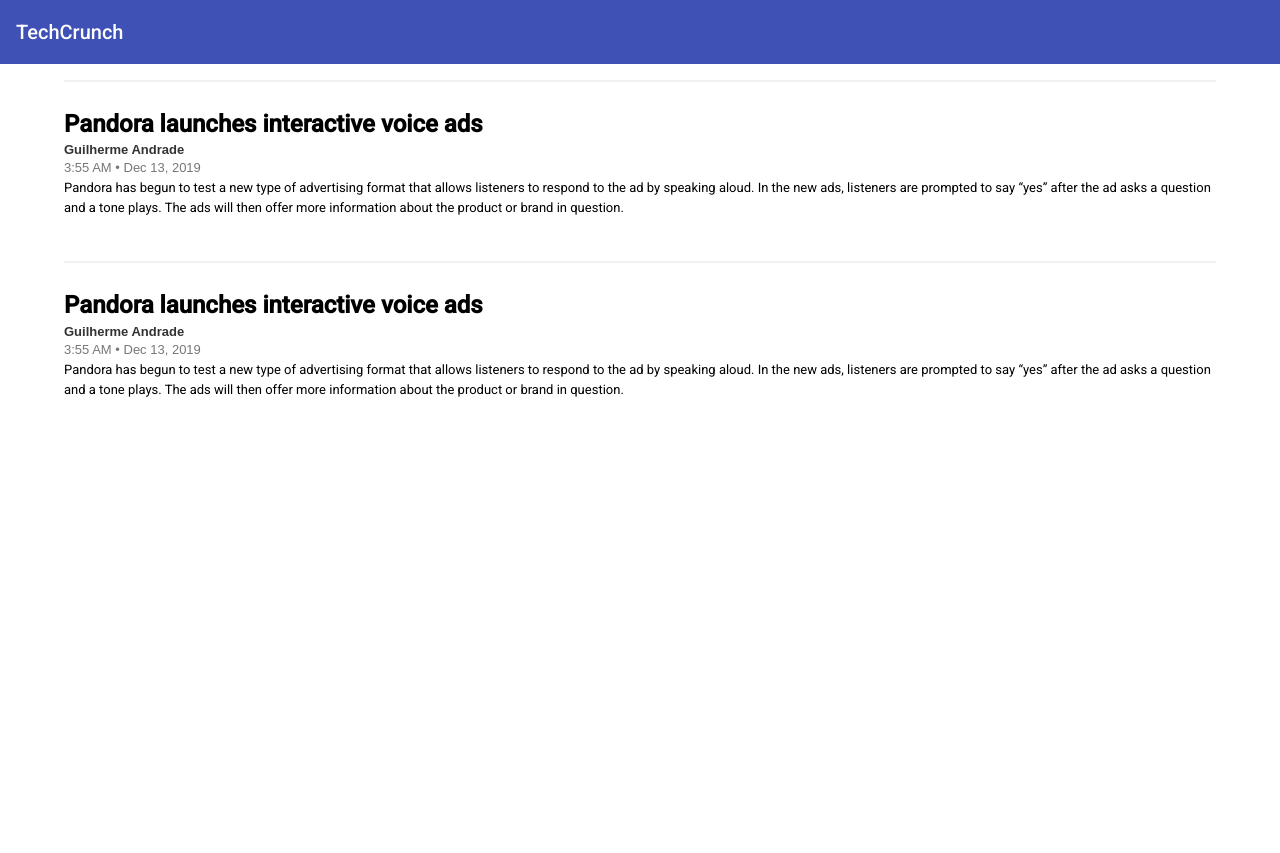
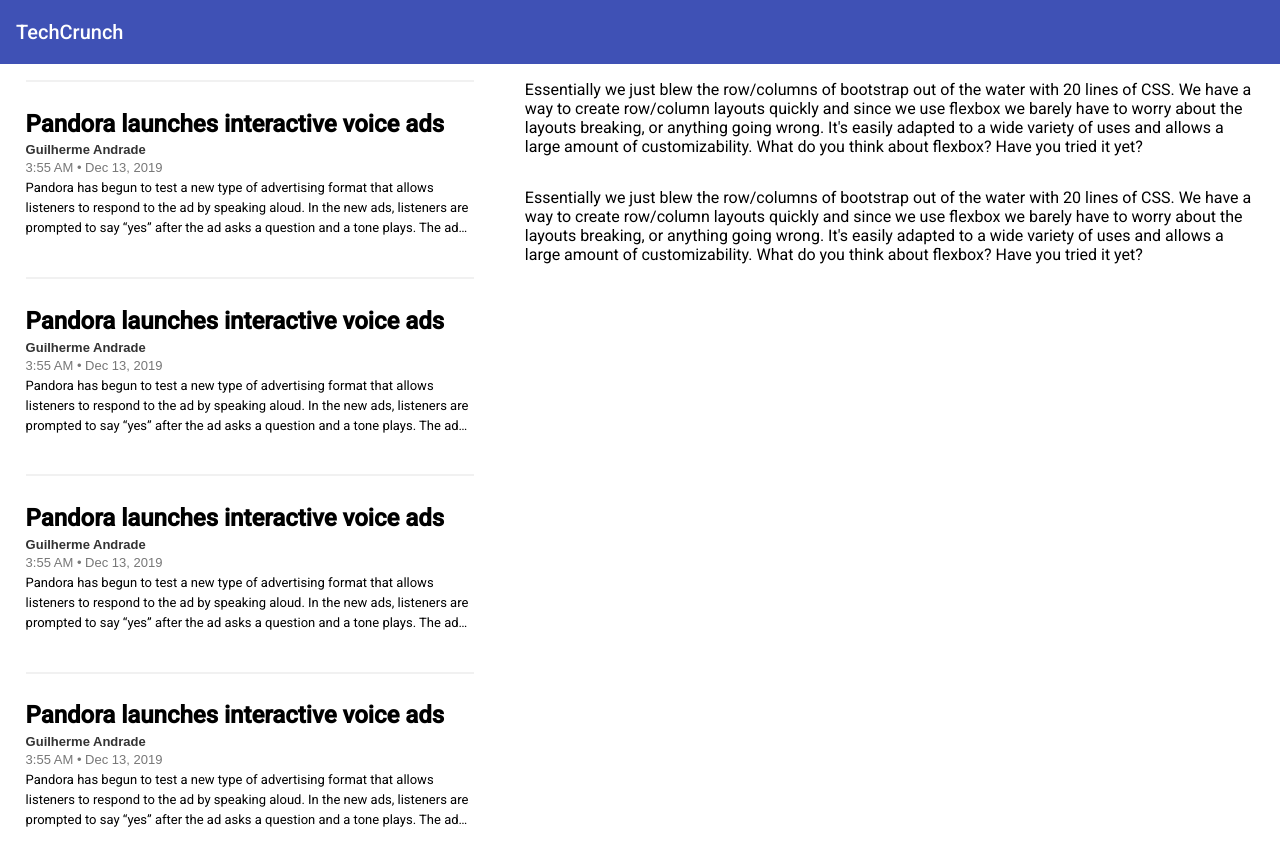
Before and after one commit to gapinto/tech-crunch-rss-reader, an Angular app: page / in a window 1280 px wide. Before the commit the page ends 800 px from the top, so only its background shows below. Built offline with nearby package versions, Linux system fonts and the light colour scheme.

Commit message:
Creating layout

```diff
--- a/angular.json
+++ b/angular.json
@@ -32,7 +32,12 @@
               "./node_modules/@angular/material/prebuilt-themes/indigo-pink.css",
               "src/styles.scss"
             ],
-            "scripts": []
+            "scripts": [],
+            "stylePreprocessorOptions": {
+              "includePaths": [
+                "src/assets/styles"
+              ]
+            }
           },
           "configurations": {
             "production": {
--- a/src/app/app.component.html
+++ b/src/app/app.component.html
@@ -3,7 +3,27 @@
     <span>TechCrunch</span>
   </mat-toolbar-row>
 </mat-toolbar>
-<main class="content">
-  <app-post-card [post]="post"></app-post-card>
-  <app-post-card [post]="post"></app-post-card>
+<main class="main-container">
+  <div class="row">
+    <div class="column posts">
+      <app-post-card [post]="post"></app-post-card>
+      <app-post-card [post]="post"></app-post-card>
+      <app-post-card [post]="post"></app-post-card>
+      <app-post-card [post]="post"></app-post-card>
+    </div>
+    <div class="column post-full-content">
+      <p>
+        Essentially we just blew the row/columns of bootstrap out of the water with 20 lines of CSS. We have a way to create
+        row/column layouts quickly and since we use flexbox we barely have to worry about the layouts breaking, or anything
+        going wrong. It's easily adapted to a wide variety of uses and allows a large amount of customizability. What do
+        you think about flexbox? Have you tried it yet?
+      </p>
+      <p>
+        Essentially we just blew the row/columns of bootstrap out of the water with 20 lines of CSS. We have a way to create
+        row/column layouts quickly and since we use flexbox we barely have to worry about the layouts breaking, or anything
+        going wrong. It's easily adapted to a wide variety of uses and allows a large amount of customizability. What do
+        you think about flexbox? Have you tried it yet?
+      </p>
+    </div>
+  </div>
 </main>
--- a/src/app/app.component.scss
+++ b/src/app/app.component.scss
@@ -1,7 +1,44 @@
+@import 'responsive.mixin.scss';
 
-.content {
-    width: 90%;
-    margin-left: 5%;
-    min-height: 80%;
+.main-container {
     position: relative;
 }
+
+.row {
+    display: flex;
+    flex-direction: row;
+    flex-wrap: wrap;
+    width: 100%;
+    position: relative;
+    justify-content: space-around
+}
+
+.column {
+    display: flex;
+    flex-direction: column;
+    flex: 1;
+}
+
+.posts {
+    max-width: 35%;
+
+    @include for-phone-only {
+        max-width: 90%;
+    }
+}
+
+.post-full-content {
+    max-width: 57%;
+    position: -webkit-sticky;
+    position: sticky;
+    top: 0;
+    align-self: flex-start;
+
+    @include for-phone-only {
+        display: none;
+
+        &.visible {
+            display: block;
+        }
+    }
+}
--- /dev/null
+++ b/src/assets/styles/responsive.mixin.scss
@@ -0,0 +1,9 @@
+@mixin for-phone-only {
+    @media (max-width: 599px) { @content; }
+}
+@mixin for-tablet-portrait-up {
+    @media (min-width: 600px) { @content; }
+}
+@mixin for-tablet-landscape-up {
+    @media (min-width: 900px) { @content; }
+}
```
